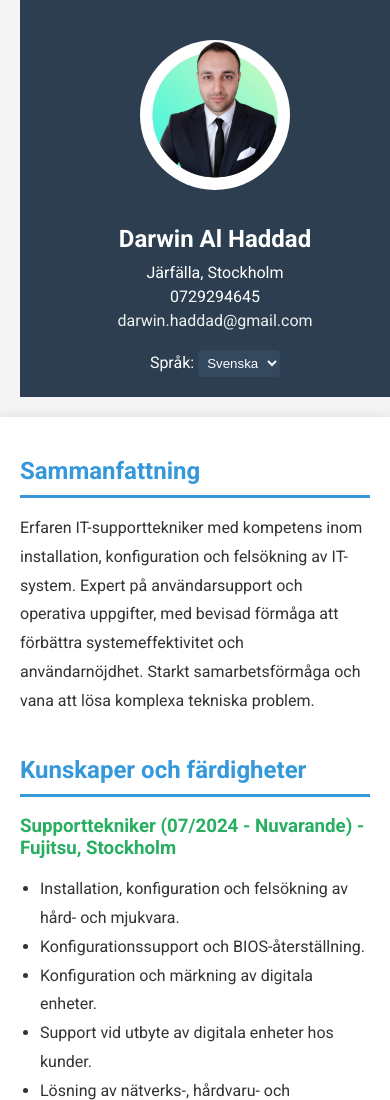
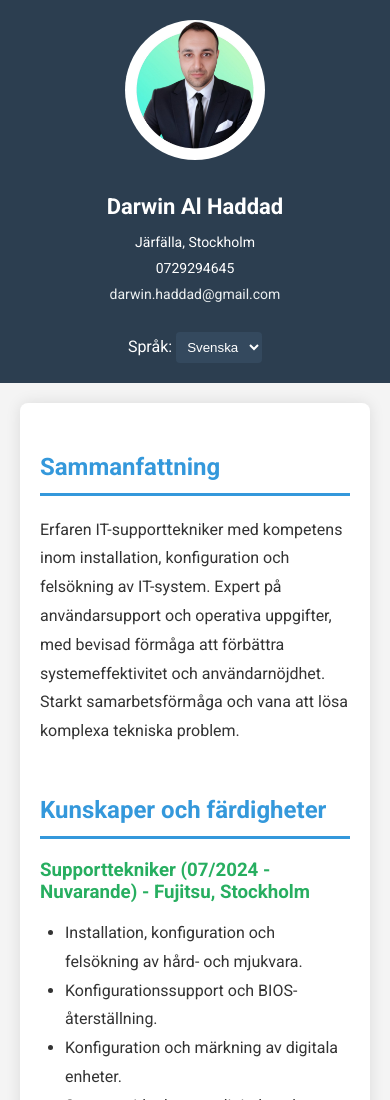
Before and after one commit to Darwin512/Cv.test, a plain HTML site: page index.html in a window 390 px wide. Shown: the top 1100 px of the page. Drawn offline with Linux system fonts and the light colour scheme.

Commit message:
index.html

```diff
--- a/index.html
+++ b/index.html
@@ -9,6 +9,7 @@
     <link rel="stylesheet" href="https://fonts.googleapis.com/css2?family=Roboto:wght@400;700&display=swap">
 
     <style>
+        /* تصميم أساسي للصفحة */
         body {
             font-family: 'Roboto', sans-serif;
             background-color: #f4f4f4;
@@ -17,6 +18,7 @@
             color: #333;
         }
 
+        /* تحسينات على sidebar */
         .sidebar {
             width: 250px;
             background-color: #2c3e50;
@@ -24,63 +26,68 @@
             text-align: center;
             position: fixed;
             top: 0;
-            left: 20px;
+            left: 0;
             height: 100%;
-            padding: 20px;
+            padding: 30px 20px; /* تحسين padding */
             box-sizing: border-box;
         }
 
         .sidebar img {
             border-radius: 50%;
-            width: 200px;
-            height: 200px;
-            margin-bottom: 15px;
+            width: 180px;
+            height: 180px;
+            margin-bottom: 20px; /* تحسين margin */
         }
 
         .sidebar h1 {
             font-size: 24px;
-            margin-bottom: 10px;
+            margin-bottom: 15px;
         }
 
         .sidebar p {
-            margin: 5px 0;
+            margin: 10px 0;
         }
 
+        /* تحسينات على content */
         .content {
-            margin-left: 300px;
+            margin-left: 280px; /* زيادة المسافة لتجنب الالتصاق بالـ sidebar */
             margin-right: 40px;
-            padding: 40px;
+            padding: 50px 30px; /* تحسين padding */
             background-color: white;
-            box-shadow: 0 0 10px rgba(0, 0, 0, 0.1);
-            max-width: 1000px;
-            margin-top: 40px;
+            box-shadow: 0 0 15px rgba(0, 0, 0, 0.1);
+            max-width: 1100px;
+            margin-top: 50px; /* تحسين المسافة العلوية */
+            border-radius: 8px; /* إضافة زوايا دائرية */
         }
 
+        /* تحسين العناوين والفقرات */
         .section {
-            margin-bottom: 40px;
+            margin-bottom: 50px; /* زيادة التباعد بين الأقسام */
         }
 
         .section h2 {
             border-bottom: 3px solid #3498db;
             color: #3498db;
-            padding-bottom: 10px;
-            margin-bottom: 15px;
+            padding-bottom: 12px;
+            margin-bottom: 20px;
         }
 
         .section h3 {
             color: #27ae60;
-            margin-bottom: 10px;
+            margin-bottom: 12px;
         }
 
         .section p, .section ul {
             line-height: 1.8;
             color: #333;
+            margin-bottom: 15px; /* زيادة التباعد */
         }
 
         ul {
-            padding-left: 20px;
+            padding-left: 25px; /* تحسين المسافة الداخلية للقوائم */
         }
 
+        /* تحسين الروابط في الـ sidebar */
         .sidebar a {
             color: #ecf0f1;
             text-decoration: none;
@@ -90,37 +97,51 @@
             color: #3498db;
         }
 
+        /* تحسين خيارات اللغة */
         .sidebar select {
-            margin-top: 15px;
-            padding: 5px;
+            margin-top: 20px;
+            padding: 7px;
             background-color: #34495e;
             color: white;
             border: none;
             border-radius: 4px;
         }
 
+        /* تحسينات إضافية للموبايل */
         @media (max-width: 768px) {
-            .sidebar {
-                position: relative;
-                width: 100%;
-                height: auto;
-            }
-
             .content {
-                margin-left: 0;
-                margin-right: 0;
-                padding: 20px;
+                margin-left: 20px;
+                margin-right: 20px;
+                padding: 30px 20px; /* تقليل الـ padding في الموبايل */
                 margin-top: 20px;
             }
 
+            .sidebar {
+                width: 100%;
+                height: auto;
+                position: relative;
+                padding: 20px;
+                box-shadow: none;
+                border-radius: 0;
+            }
+
             .sidebar img {
-                width: 150px;
-                height: 150px;
-                margin-top: 20px;
+                width: 140px;
+                height: 140px;
+                margin-bottom: 15px;
+            }
+
+            .sidebar h1 {
+                font-size: 22px;
+            }
+
+            .sidebar p {
+                font-size: 14px;
             }
         }
     </style>
 </head>
+
 <body>
 
     <div class="sidebar">
```
